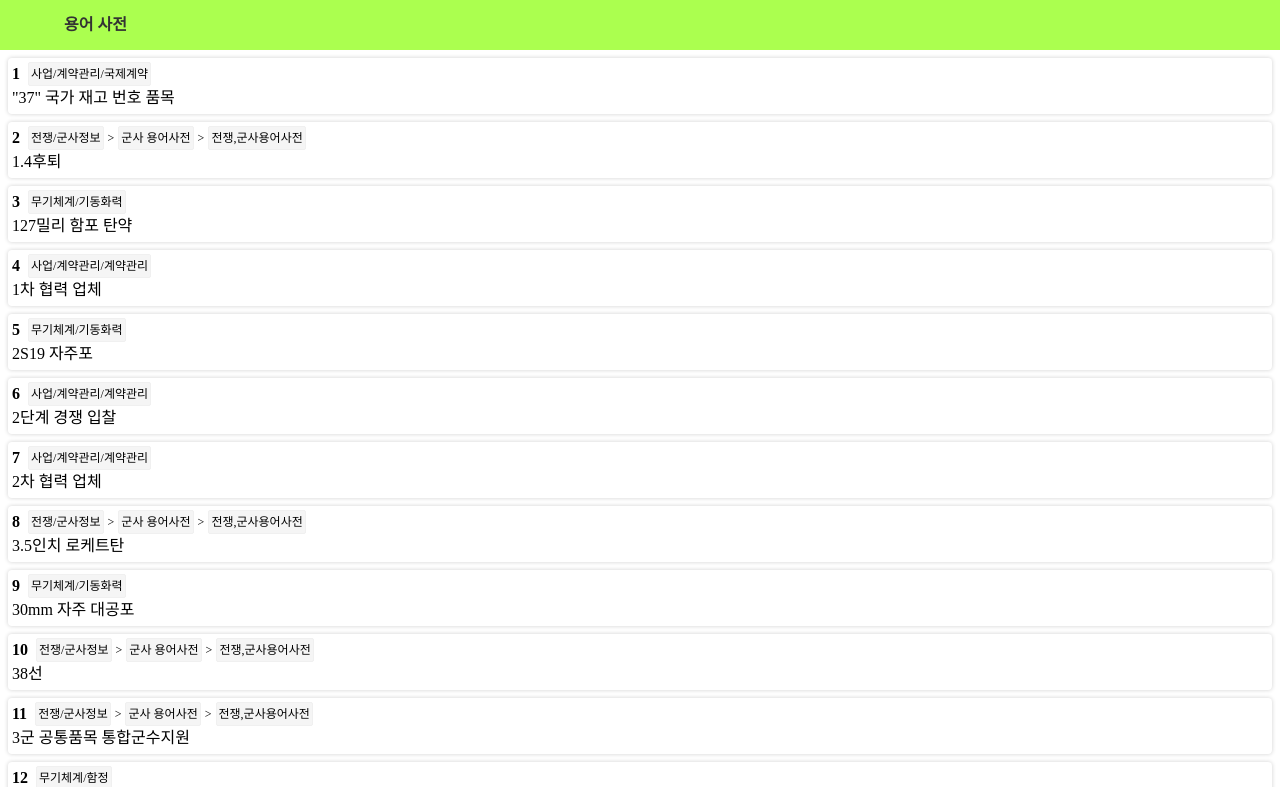
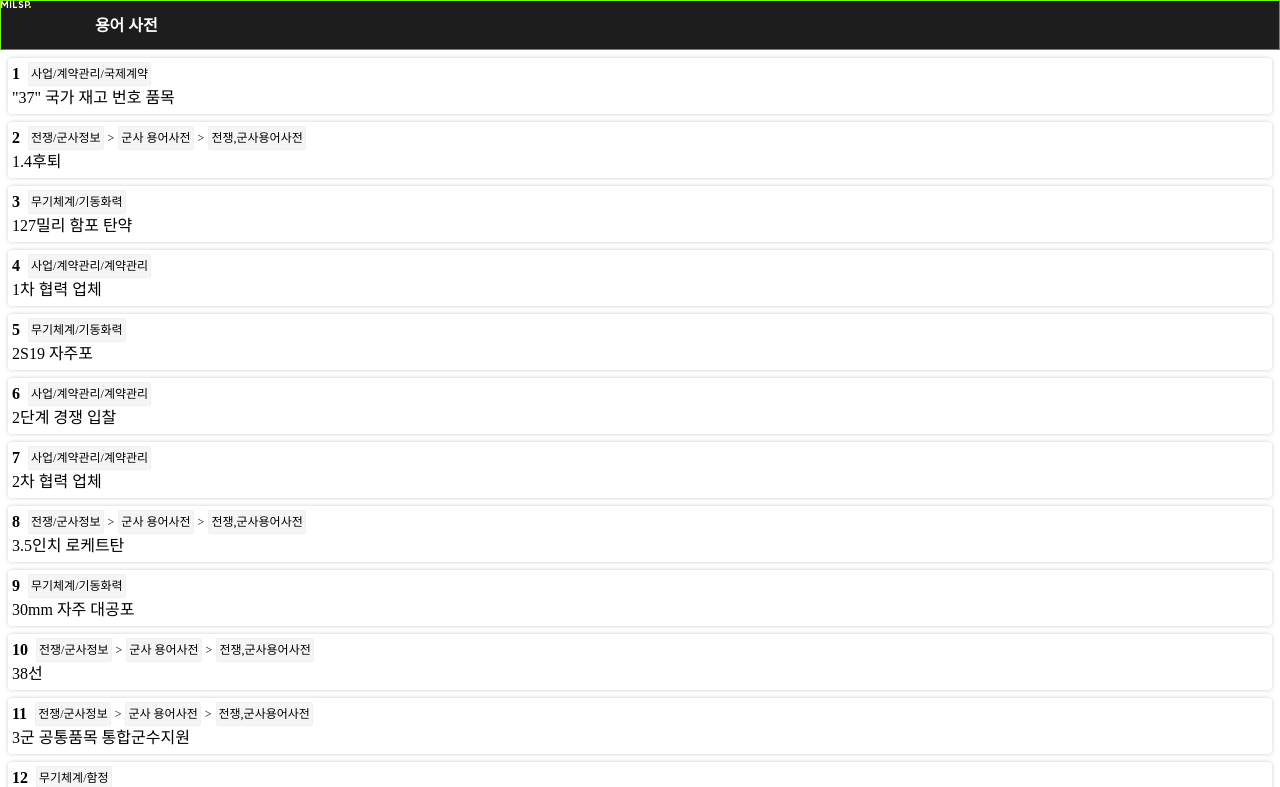
Before and after one commit to MILSPOON/milspoon, a React (Create React App) app: page /dictionary in a window 1280 px wide. Shown: the top 787 px of the page. Built offline with nearby package versions, Linux system fonts and the light colour scheme.

Commit message:
사전 제작

```diff
--- a/src/Pages/Dictionary/index.jsx
+++ b/src/Pages/Dictionary/index.jsx
@@ -42,6 +42,14 @@ function Dictionary () {
   return (
     <div>
       <div className={styles.menubar}>
+        <svg width="30" height="7" viewBox="0 0 30 7" fill="none" xmlns="http://www.w3.org/2000/svg">
+          <path d="M26.7643 3.6789C27.0635 3.6789 27.2989 3.56881 27.4707 3.34862C27.648 3.12232 27.7367 2.81957 27.7367 2.44037C27.7367 2.06116 27.648 1.76147 27.4707 1.54128C27.2989 1.31498 27.0635 1.20184 26.7643 1.20184H25.2931V3.6789H26.7643ZM24.0298 0.00917469H26.8058C27.2325 0.00917469 27.612 0.11315 27.9445 0.321101C28.2769 0.522936 28.5346 0.810398 28.7174 1.18349C28.9058 1.55046 29 1.96942 29 2.44037C29 2.91131 28.9058 3.33333 28.7174 3.70642C28.5346 4.07339 28.2769 4.36086 27.9445 4.56881C27.612 4.77064 27.2325 4.87156 26.8058 4.87156H25.2931V6.9633H24.0298V0.00917469Z" fill="white"/>
+          <path d="M1.26332 2.23853V6.9633H0V0.00917469H1.42955L3.52401 3.44037L5.61846 0.00917469H7.04801V6.9633H5.78469V2.23853L3.52401 5.69725L1.26332 2.23853Z" fill="white"/>
+          <path d="M10.1706 0.00917469V6.9633H8.90728V0.00917469H10.1706Z" fill="white"/>
+          <path d="M13.2496 5.77064H16.1669V6.9633H11.9863V0.00917469H13.2496V5.77064Z" fill="white"/>
+          <path d="M18.4636 4.95413C18.6576 5.20489 18.882 5.41284 19.1368 5.57798C19.3973 5.737 19.6383 5.81651 19.8599 5.81651C20.1979 5.81651 20.4722 5.73089 20.6828 5.55963C20.8989 5.38838 21.0069 5.1682 21.0069 4.89908C21.0069 4.75229 20.9543 4.62997 20.849 4.53211C20.7492 4.42813 20.6218 4.34557 20.4667 4.2844C20.3171 4.22324 20.101 4.14679 19.8184 4.05505C19.3862 3.92049 19.0316 3.78593 18.7545 3.65138C18.483 3.51682 18.2475 3.31499 18.0481 3.04587C17.8486 2.77676 17.7489 2.42202 17.7489 1.98165C17.7489 1.59633 17.8403 1.25382 18.0231 0.954129C18.2115 0.654435 18.4719 0.422018 18.8044 0.256881C19.1369 0.0856269 19.5164 0 19.943 0C20.3198 0 20.7022 0.100918 21.09 0.302753C21.4834 0.504588 21.7992 0.767584 22.0375 1.09174L21.1149 1.89908C20.9598 1.69113 20.7742 1.51988 20.5581 1.38532C20.342 1.25076 20.1453 1.18349 19.968 1.18349C19.6854 1.18349 19.4555 1.25688 19.2781 1.40367C19.1008 1.55046 19.0122 1.74006 19.0122 1.97248C19.0122 2.18654 19.1119 2.35474 19.3114 2.47706C19.5109 2.59939 19.8211 2.73395 20.2423 2.88073C20.6634 3.02752 21.0097 3.17125 21.2812 3.31193C21.5527 3.44648 21.7854 3.64526 21.9793 3.90826C22.1733 4.16514 22.2702 4.49541 22.2702 4.89908C22.2702 5.30887 22.1677 5.67278 21.9627 5.99083C21.7632 6.30887 21.4806 6.55657 21.1149 6.73394C20.7548 6.91131 20.3448 7 19.8849 7C19.4693 7 19.0399 6.88685 18.5966 6.66055C18.1533 6.42813 17.7932 6.1315 17.5161 5.77064L18.4636 4.95413Z" fill="white"/>
+          <path d="M30 6C30 6.55228 29.5523 7 29 7C28.4477 7 28 6.55228 28 6C28 5.44772 28.4477 5 29 5C29.5523 5 30 5.44772 30 6Z" fill="#D0FF00"/>
+        </svg>
         <p>용어 사전</p>
       </div>
         <ul className={styles.dictionary_list}>
--- a/src/Pages/Dictionary/style.module.css
+++ b/src/Pages/Dictionary/style.module.css
@@ -11,16 +11,18 @@
     height: 50px;
     text-align: center;
     line-height: 50px;
-    background-color: #abff4f;
+    background-color: #1D1D1D;
     font-weight: bold;
     display: flex;
-    color: #333;
+    color: #fff;
     position: sticky;
     top: 0;
+    border: 1.5px outset lawngreen;
 }
 
 .menubar>p {
     margin-left: 5%;
+
 }
 
 .dictionary_list {
--- a/src/Pages/DictionaryDetail/index.jsx
+++ b/src/Pages/DictionaryDetail/index.jsx
@@ -16,11 +16,21 @@ function Dictionary () {
     return (
     <div>
       <div className="menubar">
+      <svg width="30" height="7" viewBox="0 0 30 7" fill="none" xmlns="http://www.w3.org/2000/svg">
+        <path d="M26.7643 3.6789C27.0635 3.6789 27.2989 3.56881 27.4707 3.34862C27.648 3.12232 27.7367 2.81957 27.7367 2.44037C27.7367 2.06116 27.648 1.76147 27.4707 1.54128C27.2989 1.31498 27.0635 1.20184 26.7643 1.20184H25.2931V3.6789H26.7643ZM24.0298 0.00917469H26.8058C27.2325 0.00917469 27.612 0.11315 27.9445 0.321101C28.2769 0.522936 28.5346 0.810398 28.7174 1.18349C28.9058 1.55046 29 1.96942 29 2.44037C29 2.91131 28.9058 3.33333 28.7174 3.70642C28.5346 4.07339 28.2769 4.36086 27.9445 4.56881C27.612 4.77064 27.2325 4.87156 26.8058 4.87156H25.2931V6.9633H24.0298V0.00917469Z" fill="white"/>
+        <path d="M1.26332 2.23853V6.9633H0V0.00917469H1.42955L3.52401 3.44037L5.61846 0.00917469H7.04801V6.9633H5.78469V2.23853L3.52401 5.69725L1.26332 2.23853Z" fill="white"/>
+        <path d="M10.1706 0.00917469V6.9633H8.90728V0.00917469H10.1706Z" fill="white"/>
+        <path d="M13.2496 5.77064H16.1669V6.9633H11.9863V0.00917469H13.2496V5.77064Z" fill="white"/>
+        <path d="M18.4636 4.95413C18.6576 5.20489 18.882 5.41284 19.1368 5.57798C19.3973 5.737 19.6383 5.81651 19.8599 5.81651C20.1979 5.81651 20.4722 5.73089 20.6828 5.55963C20.8989 5.38838 21.0069 5.1682 21.0069 4.89908C21.0069 4.75229 20.9543 4.62997 20.849 4.53211C20.7492 4.42813 20.6218 4.34557 20.4667 4.2844C20.3171 4.22324 20.101 4.14679 19.8184 4.05505C19.3862 3.92049 19.0316 3.78593 18.7545 3.65138C18.483 3.51682 18.2475 3.31499 18.0481 3.04587C17.8486 2.77676 17.7489 2.42202 17.7489 1.98165C17.7489 1.59633 17.8403 1.25382 18.0231 0.954129C18.2115 0.654435 18.4719 0.422018 18.8044 0.256881C19.1369 0.0856269 19.5164 0 19.943 0C20.3198 0 20.7022 0.100918 21.09 0.302753C21.4834 0.504588 21.7992 0.767584 22.0375 1.09174L21.1149 1.89908C20.9598 1.69113 20.7742 1.51988 20.5581 1.38532C20.342 1.25076 20.1453 1.18349 19.968 1.18349C19.6854 1.18349 19.4555 1.25688 19.2781 1.40367C19.1008 1.55046 19.0122 1.74006 19.0122 1.97248C19.0122 2.18654 19.1119 2.35474 19.3114 2.47706C19.5109 2.59939 19.8211 2.73395 20.2423 2.88073C20.6634 3.02752 21.0097 3.17125 21.2812 3.31193C21.5527 3.44648 21.7854 3.64526 21.9793 3.90826C22.1733 4.16514 22.2702 4.49541 22.2702 4.89908C22.2702 5.30887 22.1677 5.67278 21.9627 5.99083C21.7632 6.30887 21.4806 6.55657 21.1149 6.73394C20.7548 6.91131 20.3448 7 19.8849 7C19.4693 7 19.0399 6.88685 18.5966 6.66055C18.1533 6.42813 17.7932 6.1315 17.5161 5.77064L18.4636 4.95413Z" fill="white"/>
+        <path d="M30 6C30 6.55228 29.5523 7 29 7C28.4477 7 28 6.55228 28 6C28 5.44772 28.4477 5 29 5C29.5523 5 30 5.44772 30 6Z" fill="#D0FF00"/>
+      </svg>
         <p>용어 상세</p>
       </div>
       <div className='dictionary_word'>
         <div className='word_classification'>분류:{detailData?.분류}</div>
+        <hr />
         <div className='word_explane'>설명:{detailData?.설명}</div>
+        <hr />
         <div className='word_whence'>출처:{detailData?.출처}, {detailData?.출처1}</div>
       </div>
     </div>
--- a/src/Pages/DictionaryDetail/style.css
+++ b/src/Pages/DictionaryDetail/style.css
@@ -6,15 +6,15 @@
 }
 
 .menubar {
+    width: 100%;
     margin: 0;
     padding: 0;
     height: 50px;
     text-align: center;
     line-height: 50px;
-    background-color: #abff4f;
+    background-color: #333;
     font-weight: bold;
-    display: flex;
-    color: #333;
+    color: #fff;
     position: sticky;
     top: 0;
 }
@@ -66,3 +66,20 @@
 .WordExplane {
     margin-bottom: 1rem;
 }
+
+hr {
+    background-color: black;
+}
+
+.word_classification {
+    font-size: 20px;
+    margin: 100px 0;
+}
+
+.word_explane {
+    margin: 100px 0;
+}
+
+.word_whence {
+    margin: 100px 0;
+}
```
